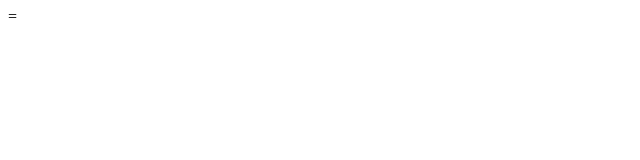
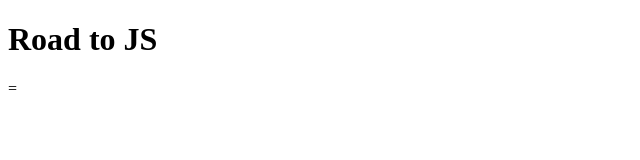
Before and after one commit to PlanB007/RoadtoJS, a plain HTML site: page index.html in a window 1280 px wide. Shown: the whole page, without its empty margins (0-640 px from the left). Drawn offline with Linux system fonts and the light colour scheme; files that its build step writes are made by us from their sources; files whose address does not match are found by name.

```diff
--- a/index.html
+++ b/index.html
@@ -21,7 +21,7 @@
     </head>
 	<body>
 	<!-- Thanks for watching the source code - Made by We Brand Creative - www.webrandcreative.nl -->
-
+	<h1> Road to JS </h1>
 	<!-- Thanks for watching the source code - Made by We Brand Creative - www.webrandcreative.nl -->=
 	<script src="assets/js/script.js"></script>
 	</body>
```
